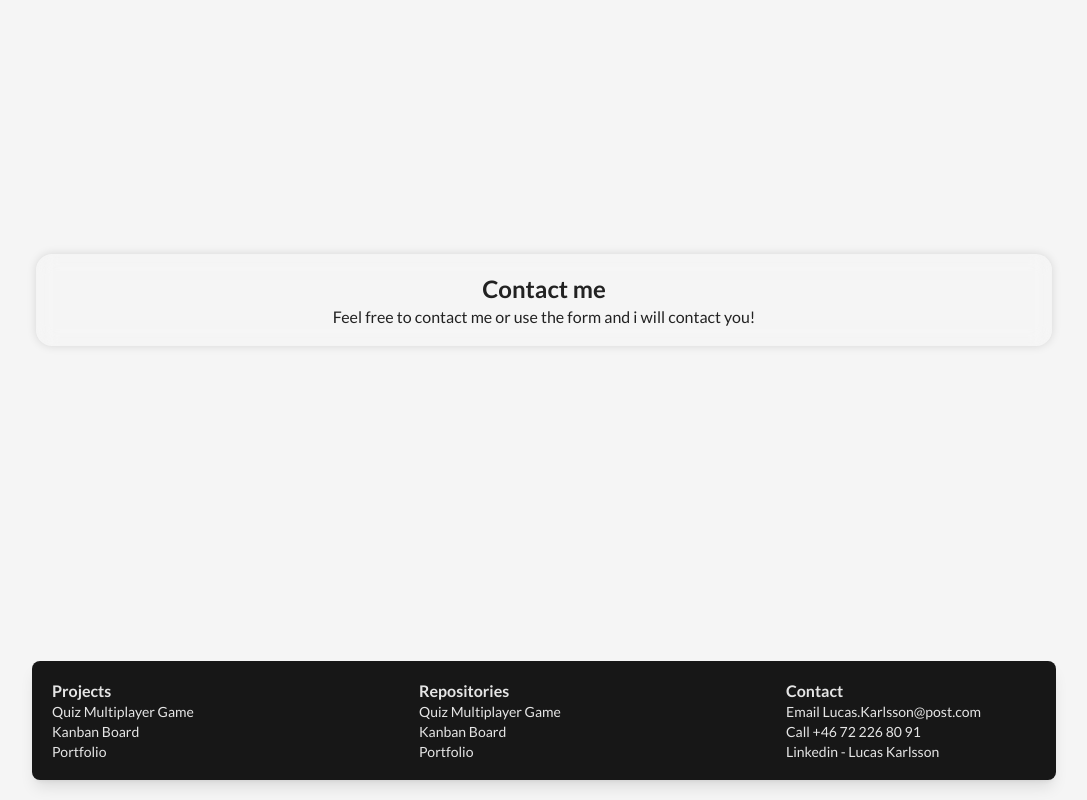
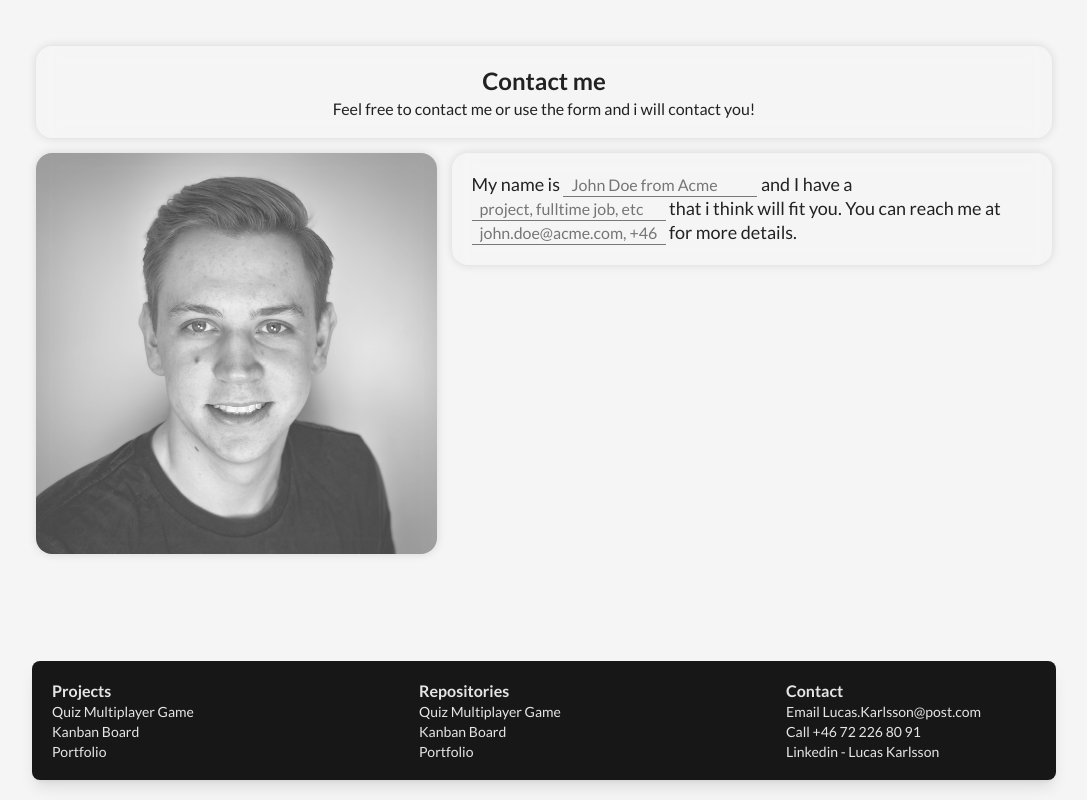
Before and after one commit to luc-as-dev/portfolio-react, a React (Vite) app in the folder client/: page / in a window 1280 px wide. Shown: the part 3984-4784 px from the top of the page, without its empty margins (96-1183 px from the left). Built offline with nearby package versions, Linux system fonts and the light colour scheme.

Commit message:
added ContactForm and content to ContactSection

```diff
--- /dev/null
+++ b/client/src/components/ContactForm/ContactForm.scss
@@ -0,0 +1,41 @@
+.contact-form {
+  &-inner {
+    font-size: 18px;
+    color: var(--text);
+
+    padding: 20px;
+
+    &-name,
+    &-subject,
+    &-contact {
+      background-color: transparent;
+      border: none;
+      outline: none;
+      font-size: 16px;
+
+      border-bottom: 1px solid var(--text-dimmed);
+      caret-color: var(--text);
+      color: inherit;
+
+      padding: 2px 8px;
+    }
+
+    &-name:focus,
+    &-subject:focus,
+    &-contact:focus {
+      background: var(--bg);
+    }
+
+    &-name {
+      //min-width: 30ch;
+    }
+
+    &-subject {
+      //min-width: 40ch;
+    }
+
+    &-contact {
+      //min-width: 50ch;
+    }
+  }
+}
--- /dev/null
+++ b/client/src/components/ContactForm/ContactForm.tsx
@@ -0,0 +1,34 @@
+import Card from "../UI/Card/Card";
+import "./ContactForm.scss";
+
+type Props = {
+  className?: string;
+};
+
+export default function ContactForm({ className }: Props) {
+  return (
+    <Card
+      className={`contact-form ${className || ""}`.trim()}
+      classNameInner="contact-form-inner"
+    >
+      <p>
+        My name is{" "}
+        <input
+          className="contact-form-inner-name"
+          placeholder="John Doe from Acme"
+        />{" "}
+        and I have a{" "}
+        <input
+          className="contact-form-inner-subject"
+          placeholder="project, fulltime job, etc"
+        />{" "}
+        that i think will fit you. You can reach me at{" "}
+        <input
+          className="contact-form-inner-contact"
+          placeholder="john.doe@acme.com, +46 712 34 56 78"
+        />{" "}
+        for more details.
+      </p>
+    </Card>
+  );
+}
--- a/client/src/components/Sections/ContactSection/ContactSection.scss
+++ b/client/src/components/Sections/ContactSection/ContactSection.scss
@@ -3,4 +3,28 @@
   flex-direction: column;
 
   gap: 15px;
+
+  &-content {
+    display: flex;
+    align-items: start;
+    flex-wrap: wrap;
+
+    gap: inherit;
+
+    &-hero {
+      flex: 300px 1;
+      aspect-ratio: 1;
+
+      &-img {
+        border-radius: inherit;
+        opacity: 70%;
+
+        width: 100%;
+      }
+    }
+
+    &-form {
+      flex: 500px 1;
+    }
+  }
 }
--- a/client/src/components/Sections/ContactSection/ContactSection.tsx
+++ b/client/src/components/Sections/ContactSection/ContactSection.tsx
@@ -1,7 +1,10 @@
 import "./ContactSection.scss";
-import ContentRow from "../../UI/ContentRow/ContentRow";
 import { useAppContext } from "../../../context/AppContext";
 import SectionHeader from "../../SectionHeader/SectionHeader";
+import ContactForm from "../../ContactForm/ContactForm";
+import Card from "../../UI/Card/Card";
+
+import heroContactImg from "../../../assets/hero-contact.png";
 
 type Props = {};
 
@@ -14,6 +17,15 @@ export default function ContactSection({}: Props) {
         label="Contact me"
         description="Feel free to contact me or use the form and i will contact you!"
       />
+      <div className="contact-section-content">
+        <Card className="contact-section-content-hero">
+          <img
+            className="contact-section-content-hero-img"
+            src={heroContactImg}
+          />
+        </Card>
+        <ContactForm className="contact-section-content-form" />
+      </div>
     </section>
   );
 }
```
Also changed, not shown: client/src/assets/hero-contact.png (added).
